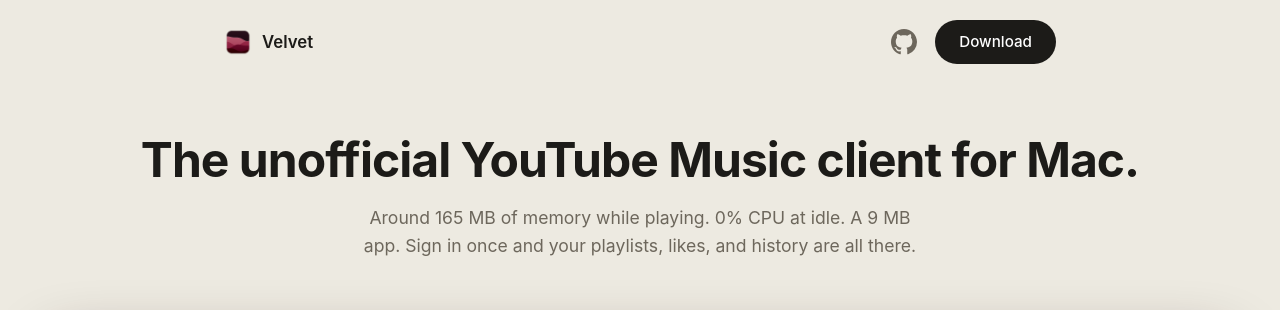
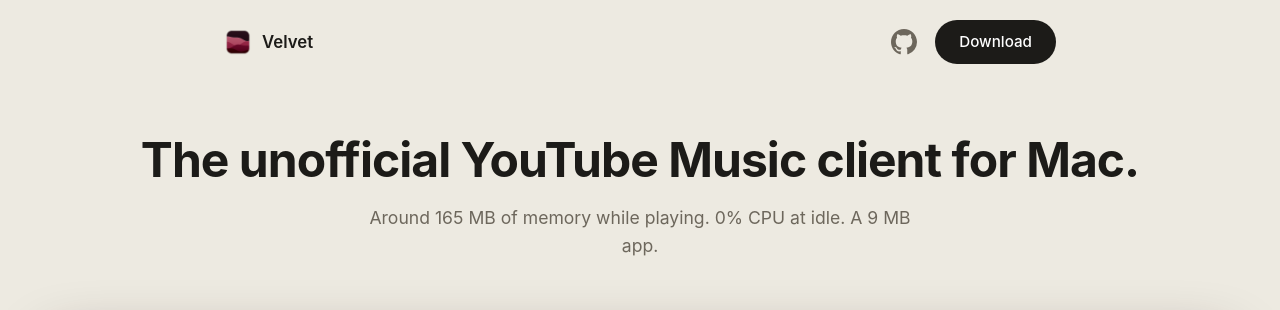
Before and after one commit to notaaryansh/velvet, a plain HTML site: page docs/index.html in a window 1280 px wide. Shown: the top 310 px of the page. Drawn offline with Linux system fonts and the light colour scheme.

Commit message:
Drop sign-in line from hero sub

```diff
--- a/docs/index.html
+++ b/docs/index.html
@@ -155,7 +155,7 @@
 
 <section class="hero">
   <h1>The unofficial YouTube Music client for Mac.</h1>
-  <p class="sub">Around 165 MB of memory while playing. 0% CPU at idle. A 9 MB app. Sign in once and your playlists, likes, and history are all there.</p>
+  <p class="sub">Around 165 MB of memory while playing. 0% CPU at idle. A 9 MB app.</p>
 
   <div class="waves" aria-hidden="true">
     <div class="wave wave-back">
```
